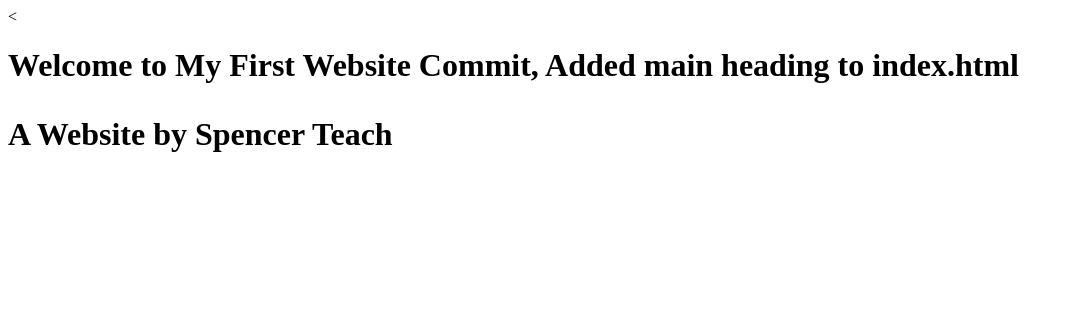
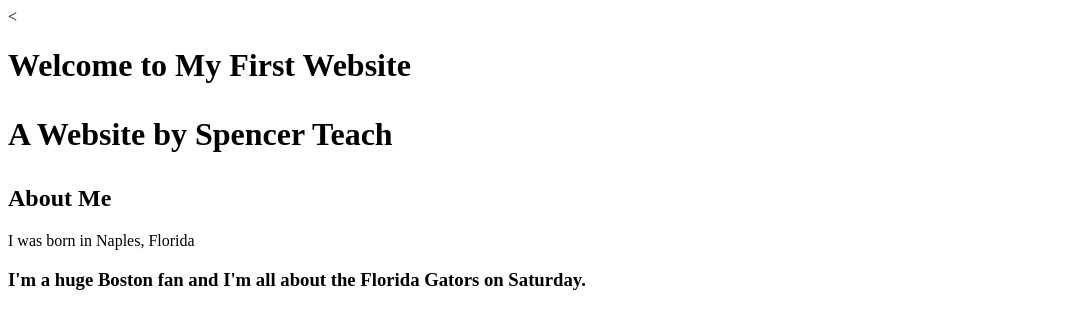
Before and after one commit to SpencerTeach/hello-world, a plain HTML site: page index.html in a window 1280 px wide. Shown: the whole page, without its empty margins (0-1074 px from the left). Drawn offline with Linux system fonts and the light colour scheme.

Commit message:
Add files via upload

```diff
--- a/index.html
+++ b/index.html
@@ -7,5 +7,9 @@
   </head>
   <body>
   <h1>Welcome to My First Website</<h1>
-  Commit, Added main heading to index.html
-<p> A Website by Spencer Teach</p>
+  <p> A Website by Spencer Teach</p>
+  <h2> About Me</h2>
+  <p> I was born in Naples, Florida</p>
+  <h3> I'm a huge Boston fan and I'm all about the Florida Gators on Saturday.</h3>
+  </body>
+  </html>
```
